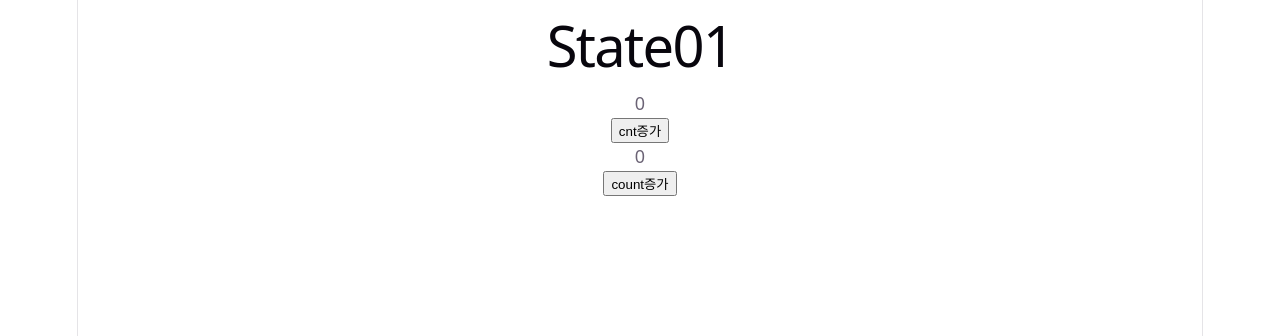
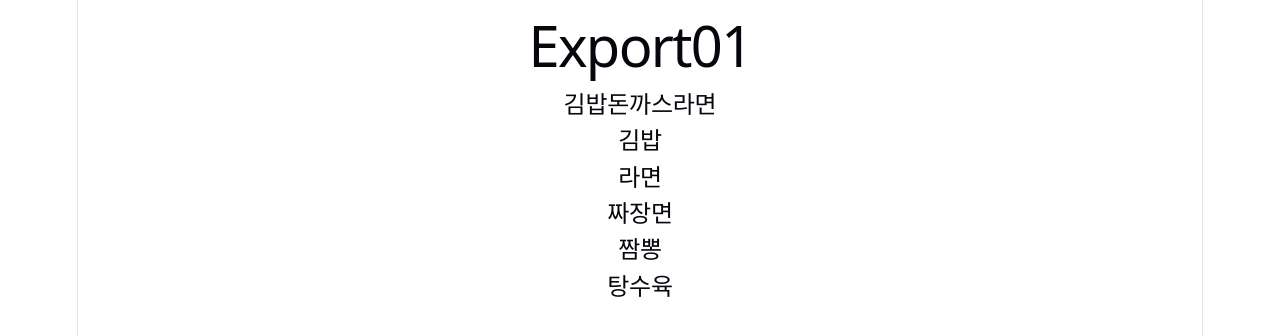
Before and after one commit to jws909/fe-react-study, a React (Vite) app in the folder react-study/: page / in a window 1280 px wide. Shown: the top 336 px of the page. Built offline with nearby package versions, Linux system fonts and the light colour scheme.

Commit message:
리액트 js 데이터 export import

```diff
--- a/react-study/src/App.jsx
+++ b/react-study/src/App.jsx
@@ -5,13 +5,15 @@
 import './App.css'
 // import Basic01 from './components/Basic01'
 import State01 from './components/State01'
+import Export01 from './components/Export01'
 
 function App() {
   const [count, setCount] = useState(0)
 
   return (
     // <Basic01/>
-    <State01/>
+    // <State01/>
+    <Export01/>
   )
 }
 
--- /dev/null
+++ b/react-study/src/components/Export01.jsx
@@ -0,0 +1,31 @@
+import menus from "../data/mydata01";
+// import menu3 from "../data/mydata01";
+import {menu1, menu3} from "../data/mydata01";
+import {menu4, menu5, menu6} from "../data/mydata02";
+
+function Export01(){
+    return (
+        <div>
+            <h1>Export01</h1>
+            <h2>{menus}</h2>
+            {/* <h3>{menu3}</h3> */}
+
+            <h2>{menu1}</h2>
+            <h2>{menu3}</h2>
+
+            <h2>{menu4}</h2>
+            <h2>{menu5}</h2>
+            <h2>{menu6}</h2>
+        </div>
+    )
+}
+
+export default Export01;
+
+
+/*
+    <script src="index.js">
+
+    ES 모듈 방식
+    ECMAScript 모듈 방식
+*/
--- /dev/null
+++ b/react-study/src/data/mydata01.js
@@ -0,0 +1,13 @@
+
+//js파일
+//js 코드
+
+let menu1 = "김밥";
+let menu2 = "돈까스";
+let menu3 = "라면";
+
+let menus = menu1 + menu2 + menu3;
+
+export default menus;
+
+export {menu1, menu3};
--- /dev/null
+++ b/react-study/src/data/mydata02.js
@@ -0,0 +1,6 @@
+
+let menu4 = "짜장면";
+let menu5 = "짬뽕";
+let menu6 = "탕수육";
+
+export {menu4, menu5, menu6};
```
